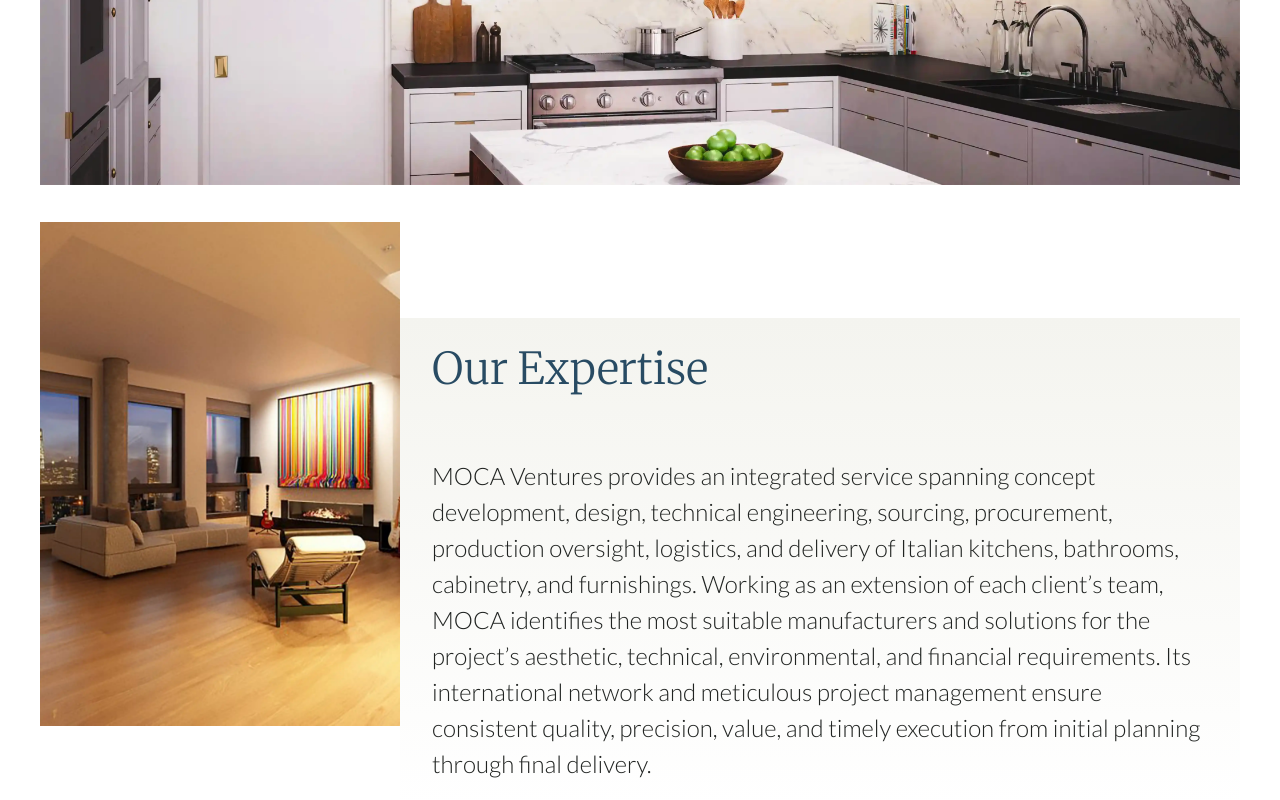
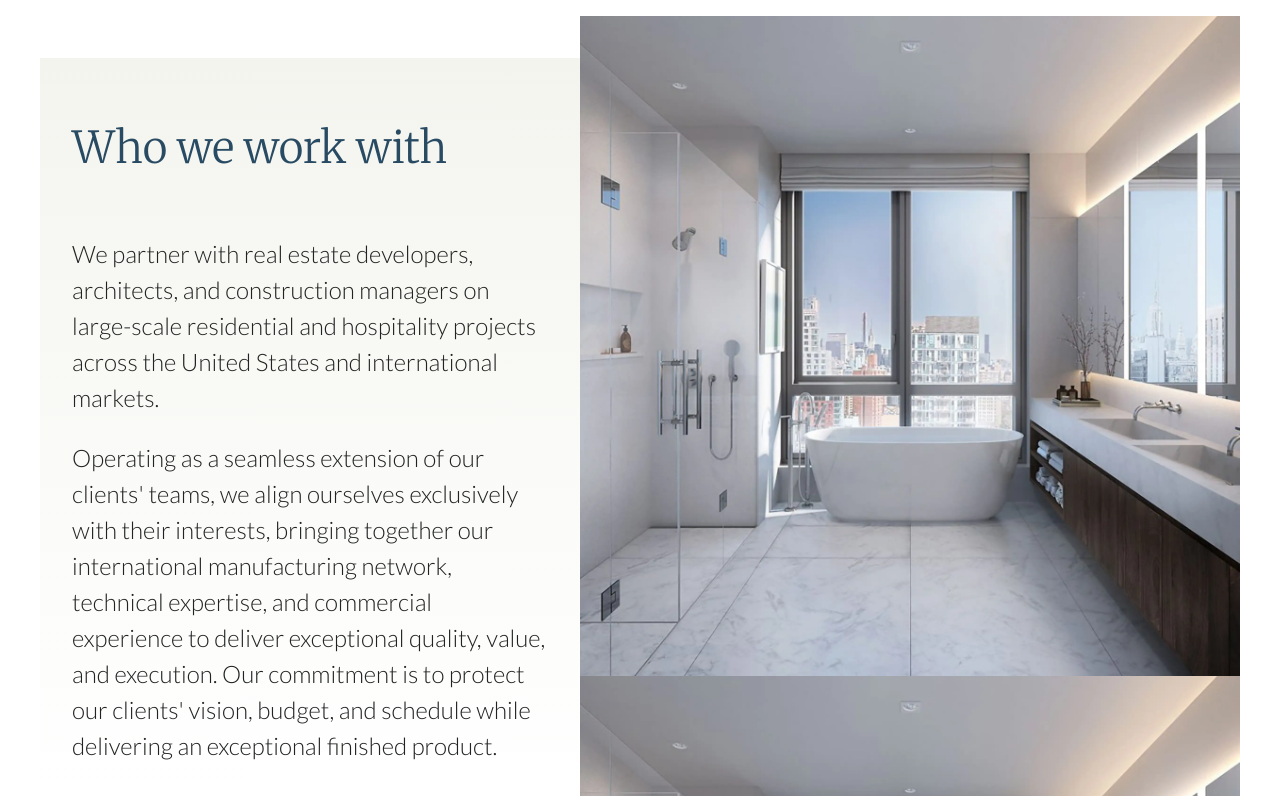
Before and after one commit to owols18/MocaVentures, a Next.js app: page /about in a window 1280 px wide. Shown: the part 1440-2240 px from the top of the page. Built offline with nearby package versions, Linux system fonts and the light colour scheme.

Commit message:
feat: refine home hero and about content

```diff
--- a/app/about/AboutPage.module.css
+++ b/app/about/AboutPage.module.css
@@ -35,7 +35,66 @@
   padding-bottom: 32px;
 }
 
-.introductionCopy,
+.introductionCopy {
+  display: flex;
+  justify-content: center;
+  flex-direction: column;
+  padding: 40px 20px 48px;
+  background: linear-gradient(
+    to bottom,
+    var(--color-chalk) 0%,
+    rgb(244 244 239 / 0%) 100%
+  );
+}
+
+.introduction + .introduction {
+  margin-top: clamp(65px, 5vw, 100px);
+}
+
+.introductionTitle {
+  margin: 0;
+  color: var(--color-blue-lux);
+  font-family: var(--font-merriweather);
+  font-size: 36px;
+  font-weight: 300;
+  line-height: 44px;
+  text-align: left;
+}
+
+.introductionBody {
+  margin: 40px 0 0;
+  color: var(--color-graphite);
+  font-family: var(--font-lato);
+  font-size: 20px;
+  font-weight: 300;
+  line-height: 30px;
+  text-align: left;
+}
+
+.introductionBody {
+  display: flex;
+  flex-direction: column;
+  gap: 24px;
+}
+
+.introductionParagraph {
+  margin: 0;
+}
+
+.introductionMedia {
+  align-self: stretch;
+  background-position: center top;
+  background-repeat: repeat-y;
+  background-size: 100% auto;
+}
+
+.introductionImage {
+  display: block;
+  width: 100%;
+  height: auto;
+}
+
+/* Temporarily disabled with the commented About sections in page.tsx.
 .expertiseCopy {
   display: flex;
   justify-content: center;
@@ -48,7 +107,6 @@
   );
 }
 
-.introductionTitle,
 .expertiseTitle {
   margin: 0;
   color: var(--color-blue-lux);
@@ -59,7 +117,6 @@
   text-align: left;
 }
 
-.introductionBody,
 .expertiseBody {
   margin: 40px 0 0;
   color: var(--color-graphite);
@@ -68,12 +125,6 @@
   font-weight: 300;
   line-height: 30px;
   text-align: left;
-}
-
-.introductionImage {
-  display: block;
-  width: 100%;
-  height: auto;
 }
 
 .featureImageSection {
@@ -98,6 +149,7 @@
 .expertiseCopy {
   padding: 40px 20px 48px;
 }
+*/
 
 @media (min-width: 768px) {
   .pageHeader {
@@ -121,13 +173,23 @@
     padding: 48px 40px 56px;
   }
 
-  .introductionTitle,
+  .introductionTitle {
+    font-size: 40px;
+    line-height: 48px;
+  }
+
+  .introductionBody {
+    margin-top: 48px;
+    font-size: 20px;
+    line-height: 30px;
+  }
+
+  /* Temporarily disabled with the commented About sections in page.tsx.
   .expertiseTitle {
     font-size: 40px;
     line-height: 48px;
   }
 
-  .introductionBody,
   .expertiseBody {
     margin-top: 48px;
     font-size: 20px;
@@ -147,6 +209,7 @@
   .expertiseCopy {
     padding: 48px 40px 56px;
   }
+  */
 }
 
 @media (min-width: 1024px) {
@@ -171,13 +234,23 @@
     padding: 32px;
   }
 
-  .introductionTitle,
+  .introductionTitle {
+    font-size: 40px;
+    line-height: 48px;
+  }
+
+  .introductionBody {
+    margin-top: 50px;
+    font-size: 22px;
+    line-height: 33px;
+  }
+
+  /* Temporarily disabled with the commented About sections in page.tsx.
   .expertiseTitle {
     font-size: 40px;
     line-height: 48px;
   }
 
-  .introductionBody,
   .expertiseBody {
     margin-top: 50px;
     font-size: 22px;
@@ -197,6 +270,7 @@
     margin-top: 74px;
     padding: 16px 24px;
   }
+  */
 }
 
 @media (min-width: 1280px) {
@@ -223,13 +297,23 @@
       clamp(32px, calc(1.6667vw + 8px), 40px);
   }
 
-  .introductionTitle,
+  .introductionTitle {
+    font-size: clamp(44px, 3.3333vw, 52px);
+    line-height: clamp(53px, 4.0278vw, 63px);
+  }
+
+  .introductionBody {
+    margin-top: clamp(62px, calc(1.4583vw + 44px), 72px);
+    font-size: clamp(24px, calc(.4167vw + 18px), 26px);
+    line-height: clamp(36px, calc(.625vw + 27px), 39px);
+  }
+
+  /* Temporarily disabled with the commented About sections in page.tsx.
   .expertiseTitle {
     font-size: clamp(44px, 3.3333vw, 52px);
     line-height: clamp(53px, 4.0278vw, 63px);
   }
 
-  .introductionBody,
   .expertiseBody {
     margin-top: clamp(62px, calc(1.4583vw + 44px), 72px);
     font-size: clamp(24px, calc(.4167vw + 18px), 26px);
@@ -250,6 +334,7 @@
     margin-top: clamp(96px, calc(2.5vw + 64px), 112px);
     padding: 24px clamp(32px, calc(1.6667vw + 8px), 40px);
   }
+  */
 }
 
 @media (min-width: 1920px) {
@@ -276,13 +361,23 @@
       clamp(40px, calc(1.25vw + 16px), 48px);
   }
 
-  .introductionTitle,
+  .introductionTitle {
+    font-size: clamp(52px, calc(.625vw + 40px), 56px);
+    line-height: clamp(63px, calc(.78125vw + 48px), 68px);
+  }
+
+  .introductionBody {
+    margin-top: clamp(72px, calc(1.25vw + 48px), 80px);
+    font-size: clamp(26px, calc(.15625vw + 23px), 27px);
+    line-height: clamp(39px, calc(.234375vw + 34.5px), 40.5px);
+  }
+
+  /* Temporarily disabled with the commented About sections in page.tsx.
   .expertiseTitle {
     font-size: clamp(52px, calc(.625vw + 40px), 56px);
     line-height: clamp(63px, calc(.78125vw + 48px), 68px);
   }
 
-  .introductionBody,
   .expertiseBody {
     margin-top: clamp(72px, calc(1.25vw + 48px), 80px);
     font-size: clamp(26px, calc(.15625vw + 23px), 27px);
@@ -304,6 +399,7 @@
     padding: clamp(32px, calc(1.25vw + 8px), 40px)
       clamp(40px, calc(1.25vw + 16px), 48px);
   }
+  */
 }
 
 @media (orientation: landscape) and (max-height: 500px) {
@@ -330,13 +426,23 @@
     padding: 32px 24px 40px;
   }
 
-  .introductionTitle,
+  .introductionTitle {
+    font-size: 32px;
+    line-height: 39px;
+  }
+
+  .introductionBody {
+    margin-top: 32px;
+    font-size: 18px;
+    line-height: 27px;
+  }
+
+  /* Temporarily disabled with the commented About sections in page.tsx.
   .expertiseTitle {
     font-size: 32px;
     line-height: 39px;
   }
 
-  .introductionBody,
   .expertiseBody {
     margin-top: 32px;
     font-size: 18px;
@@ -358,8 +464,10 @@
     margin-top: 0;
     padding: 32px 24px 40px;
   }
+  */
 }
 
+/* Temporarily disabled with the commented About sections in page.tsx.
 .processSection {
   margin-inline: 24px;
   padding-bottom: 48px;
@@ -1030,3 +1138,4 @@
     line-height: 27px;
   }
 }
+*/
--- a/app/about/page.tsx
+++ b/app/about/page.tsx
@@ -1,7 +1,7 @@
 import Image from "next/image";
 import aboutContent from "../../content/about.json";
 import Heading from "../../components/ui/Heading";
-import AboutProcess from "./AboutProcess";
+// import AboutProcess from "./AboutProcess";
 import styles from "./AboutPage.module.css";
 
 export default function AboutPage() {
@@ -19,15 +19,26 @@ export default function AboutPage() {
         aria-labelledby="about-introduction-title"
       >
         <div className={styles.introductionCopy}>
+          <div className={styles.introductionSection}>
             <h2 id="about-introduction-title" className={styles.introductionTitle}>
               {aboutContent.introduction.title}
             </h2>
-          <p className={styles.introductionBody}>
-            {aboutContent.introduction.body}
+            <div className={styles.introductionBody}>
+              {aboutContent.introduction.body.map((paragraph) => (
+                <p key={paragraph} className={styles.introductionParagraph}>
+                  {paragraph}
                 </p>
+              ))}
+            </div>
+          </div>
         </div>
 
-        {/*
+        <div
+          className={styles.introductionMedia}
+          style={{
+            backgroundImage: `url("${aboutContent.introduction.image.src}")`,
+          }}
+        >
           <Image
             className={styles.introductionImage}
             src={aboutContent.introduction.image.src}
@@ -37,9 +48,50 @@ export default function AboutPage() {
             sizes="(max-width: 767px) calc(100vw - 48px), (max-width: 1023px) calc(100vw - 64px), (max-width: 1919px) calc(55vw - 44px), (max-width: 2559px) calc(55vw - 62px), calc(55vw - 70px)"
             loading="eager"
           />
-        */}
+        </div>
       </section>
 
+      <section
+        id="who-we-work-with"
+        className={styles.introduction}
+        aria-labelledby="about-who-we-work-with-title"
+      >
+        <div className={styles.introductionCopy}>
+          <div className={styles.introductionSection}>
+            <h2
+              id="about-who-we-work-with-title"
+              className={styles.introductionTitle}
+            >
+              {aboutContent.introduction.whoWeWorkWith.title}
+            </h2>
+            <div className={styles.introductionBody}>
+              {aboutContent.introduction.whoWeWorkWith.body.map((paragraph) => (
+                <p key={paragraph} className={styles.introductionParagraph}>
+                  {paragraph}
+                </p>
+              ))}
+            </div>
+          </div>
+        </div>
+
+        <div
+          className={styles.introductionMedia}
+          style={{
+            backgroundImage: `url("${aboutContent.introduction.image.src}")`,
+          }}
+        >
+          <Image
+            className={styles.introductionImage}
+            src={aboutContent.introduction.image.src}
+            alt=""
+            width={2800}
+            height={2800}
+            sizes="(max-width: 767px) calc(100vw - 48px), (max-width: 1023px) calc(100vw - 64px), (max-width: 1919px) calc(55vw - 44px), (max-width: 2559px) calc(55vw - 62px), calc(55vw - 70px)"
+          />
+        </div>
+      </section>
+
+      {/*
       <section
         id={aboutContent.featureImage.id}
         className={styles.featureImageSection}
@@ -107,6 +159,7 @@ export default function AboutPage() {
           </p>
         </div>
       </section>
+      */}
     </div>
   );
 }
--- a/content/about.json
+++ b/content/about.json
@@ -3,7 +3,17 @@
   "introduction": {
     "id": "who-we-are",
     "title": "What we do",
-    "body": "MOCA Ventures is an independent, M/WBE-certified firm specializing in the design, engineering, development, and procurement of high-quality Italian kitchen and bathroom cabinetry and home furnishings for the U.S. and international markets. Acting exclusively in its clients’ best interests, MOCA works with a broad network of Italian manufacturers to provide tailored solutions across different styles and budgets. The firm combines creative design with technical expertise, rigorous quality control, and meticulous attention to every stage of the process, from initial development and fabrication oversight to shipping and final delivery.",
+    "body": [
+      "MOCA Ventures is an independent, international firm specializing in the design, engineering, manufacturing, and procurement of custom architectural interiors for large-scale multi-unit residential developments and hotels.",
+      "Unlike traditional manufacturers, we are not bound by predetermined collections, brands, or product lines. Instead, we work closely with our clients to translate their distinct architectural vision and design identity into reality. Drawing on our international manufacturing network and expertise across wood, stone, metal, and glass, we create tailored solutions that reinforce the individuality of each development, with uncompromising quality, meticulous attention to detail, and exceptional value."
+    ],
+    "whoWeWorkWith": {
+      "title": "Who we work with",
+      "body": [
+        "We partner with real estate developers, architects, and construction managers on large-scale residential and hospitality projects across the United States and international markets.",
+        "Operating as a seamless extension of our clients' teams, we align ourselves exclusively with their interests, bringing together our international manufacturing network, technical expertise, and commercial experience to deliver exceptional quality, value, and execution. Our commitment is to protect our clients' vision, budget, and schedule while delivering an exceptional finished product."
+      ]
+    },
     "image": {
       "src": "/images/about/moca-ventures-global-design-partner-luxury-bathroom.webp",
       "alt": "Luxury bathroom interior with city views"
--- a/content/home.json
+++ b/content/home.json
@@ -1,6 +1,6 @@
 {
   "hero": {
-    "title": "Italian design, technical precision, and international vision for high-end interiors.",
+    "title": "Where Architectural Vision Meets Manufacturing Excellence.",
     "video": "/videos/5274_New_York_NYC_1280x720.mp4"
   },
   "about": {
```
Also changed, not shown: components/home/Hero.module.css (+113 -9 lines). Lines whose indentation alone changed are shown as unchanged.
